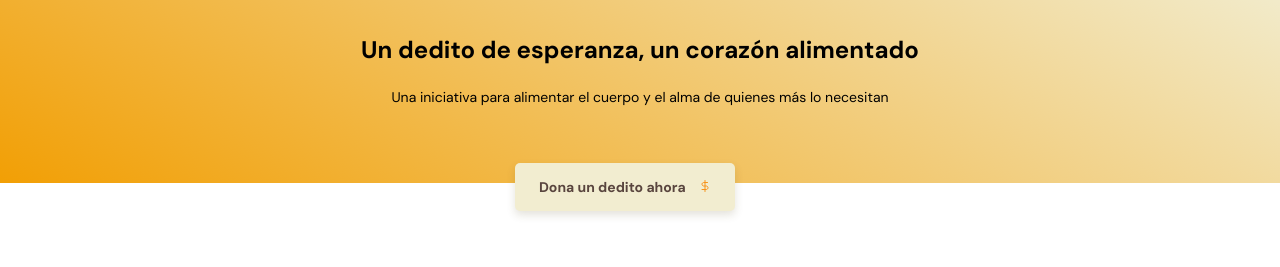
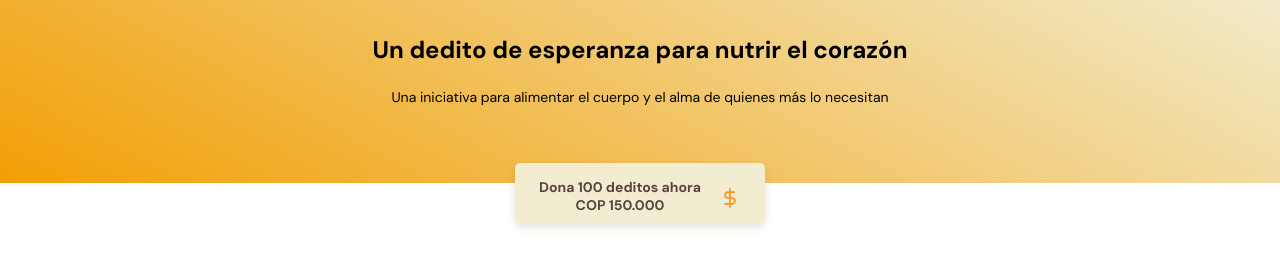
Before and after one commit to delapazfonseca21/melissa-foods, a plain HTML site: page index.html in a window 1280 px wide. Shown: the part 207-474 px from the top of the page. Drawn offline with Linux system fonts and the light colour scheme.

Commit message:
Ajustes del botón

```diff
--- a/index.html
+++ b/index.html
@@ -14,9 +14,9 @@
     <header>
         <img src="./assets/imgs/logooriginal.png" alt="">
         <div class="header-title-container">
-            <h1>Un dedito de esperanza, un corazón alimentado</h1>
+            <h1>Un dedito de esperanza para nutrir el corazón</h1>
             <p>Una iniciativa para alimentar el cuerpo y el alma de quienes más lo necesitan</p>
-            <a href="" class="header-button">Dona un dedito ahora <span></span></a>
+            <a href="" class="header-button">Dona 100 deditos ahora COP 150.000<span></span></a>
         </div>
     </header>
     <main>
--- a/style.css
+++ b/style.css
@@ -60,10 +60,11 @@ header img{
     position: absolute;
     left: calc(50% - 125px);
     top: 37rem;
-    display: block;
+    display: grid;
+    grid-template-columns: 3fr 4rem;
     padding: 1.5rem;
-    width: 22rem;
-    height: 4.8rem;
+    width: 25rem;
+    height: 6rem;
     background-color: var(--fondo);
 
     box-shadow: 0px 4px 8px rgba(89, 73, 30, 0.16);
@@ -76,10 +77,10 @@ header img{
 }
 
 .header-button span{
-    display: inline-block;
-    width: 1.2rem;
-    height: 1.2rem;
-    margin-left: 1rem;
+    display: flex;;
+    width: 2rem;
+    height: 2rem;
+    margin: 1rem;
     background-image: url('./assets/icons/dollar-sign1.svg');
     background-size: cover;
 }
```
